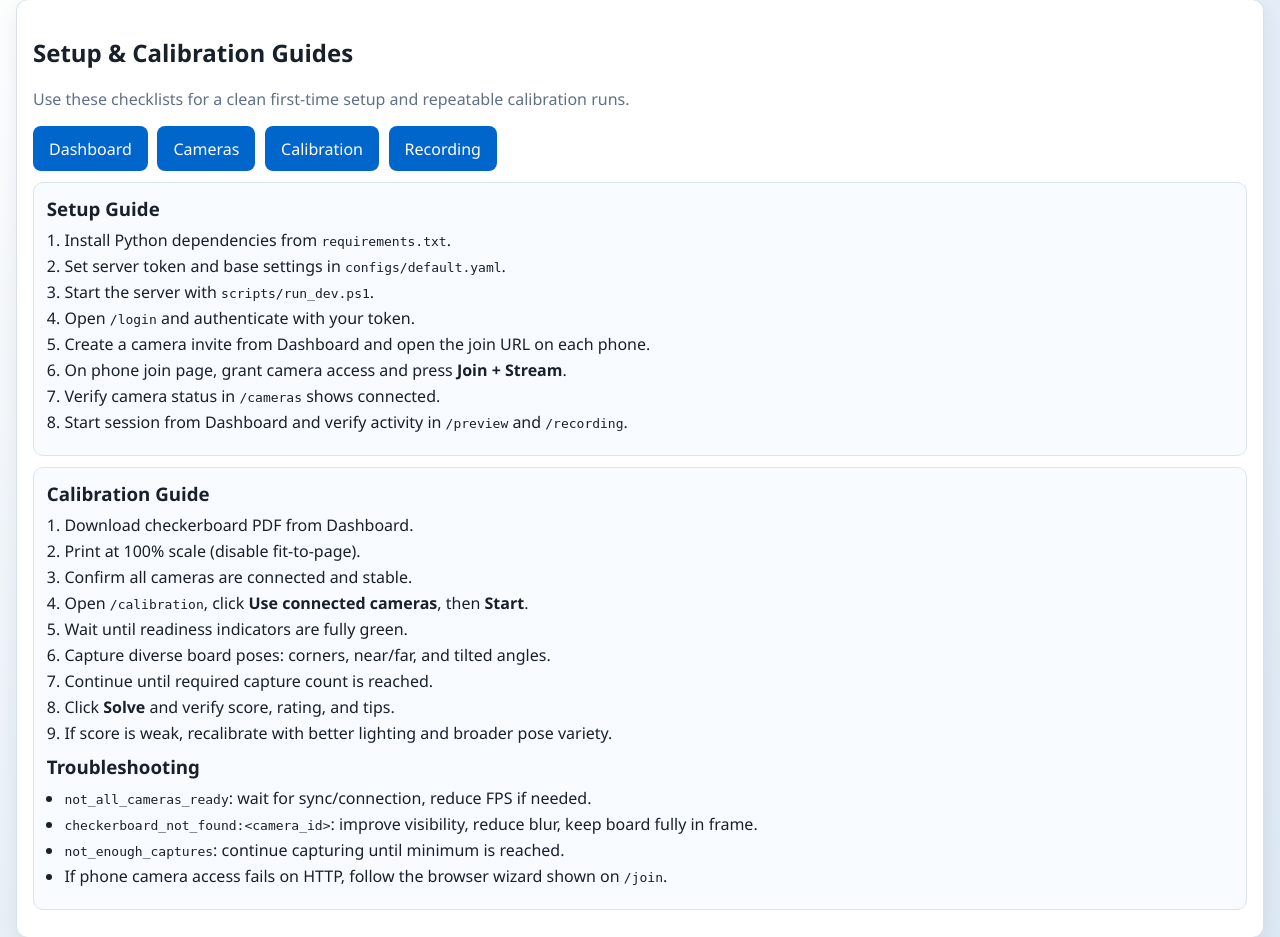
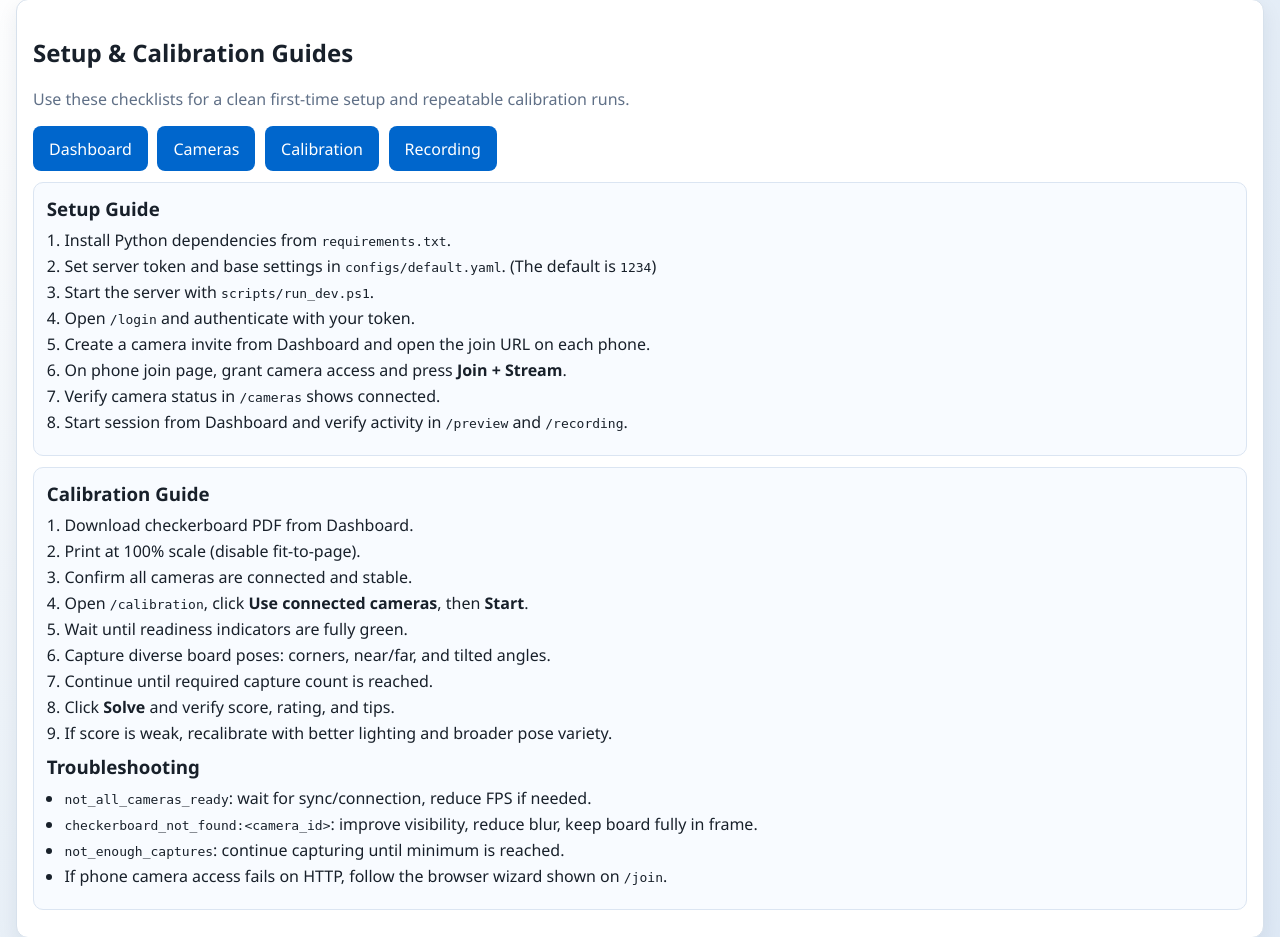
Before and after one commit to Nnamllit1/ai-mocap, a FastAPI app: template app/web/templates/guides.html in a window 1280 px wide. Shown: the part 85-1022 px from the top of the page. Run offline with FastAPI, Linux system fonts and the light colour scheme; the template is opened without the code that fills it, so the values that code supplies are empty; some libraries are stand-ins or nearby versions.

Commit message:
feat: update setup instructions to include default server token value

```diff
--- a/app/web/templates/guides.html
+++ b/app/web/templates/guides.html
@@ -15,7 +15,7 @@
     <h3>Setup Guide</h3>
     <ol class="wizard-steps">
       <li class="wizard-step">Install Python dependencies from <code>requirements.txt</code>.</li>
-      <li class="wizard-step">Set server token and base settings in <code>configs/default.yaml</code>.</li>
+      <li class="wizard-step">Set server token and base settings in <code>configs/default.yaml</code>. (The default is <code>1234</code>)</li>
       <li class="wizard-step">Start the server with <code>scripts/run_dev.ps1</code>.</li>
       <li class="wizard-step">Open <code>/login</code> and authenticate with your token.</li>
       <li class="wizard-step">Create a camera invite from Dashboard and open the join URL on each phone.</li>
```
Also changed, not shown: docs/guides/setup.md (+1 -1 lines).
